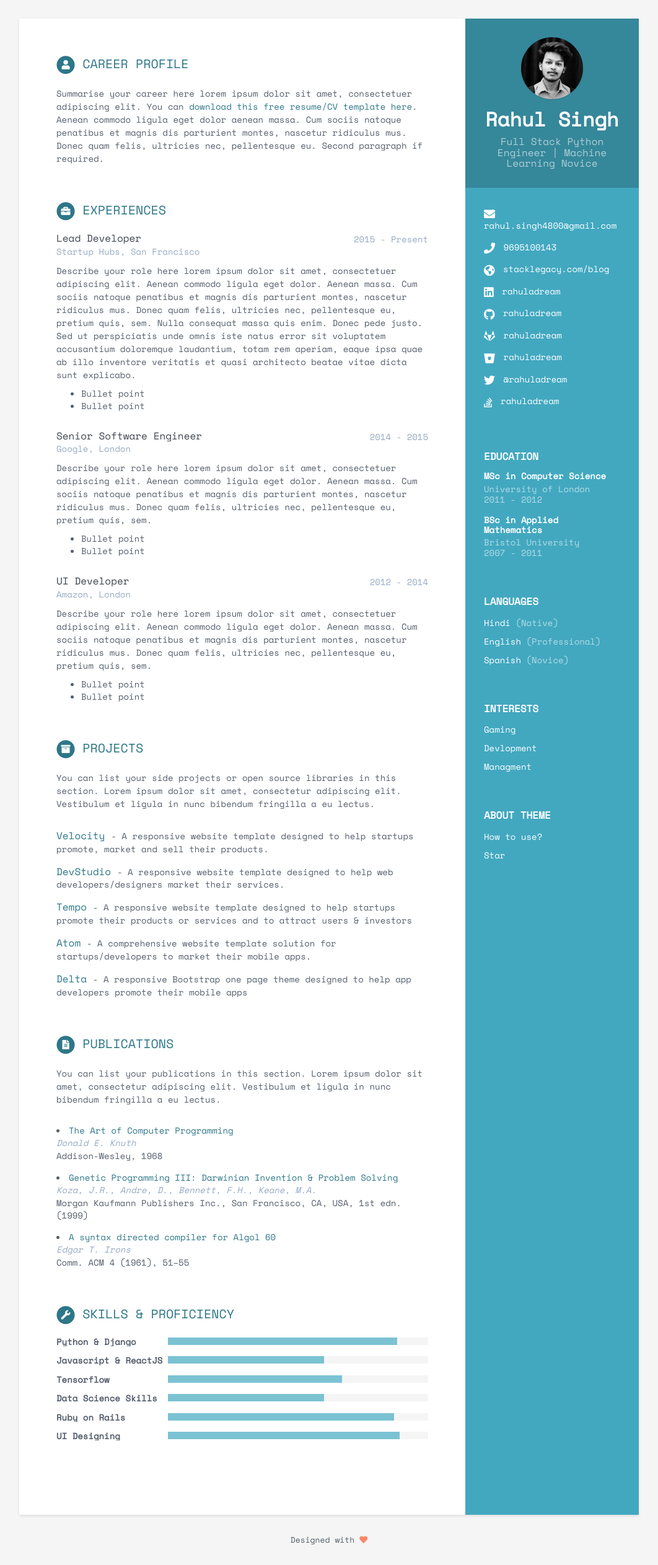
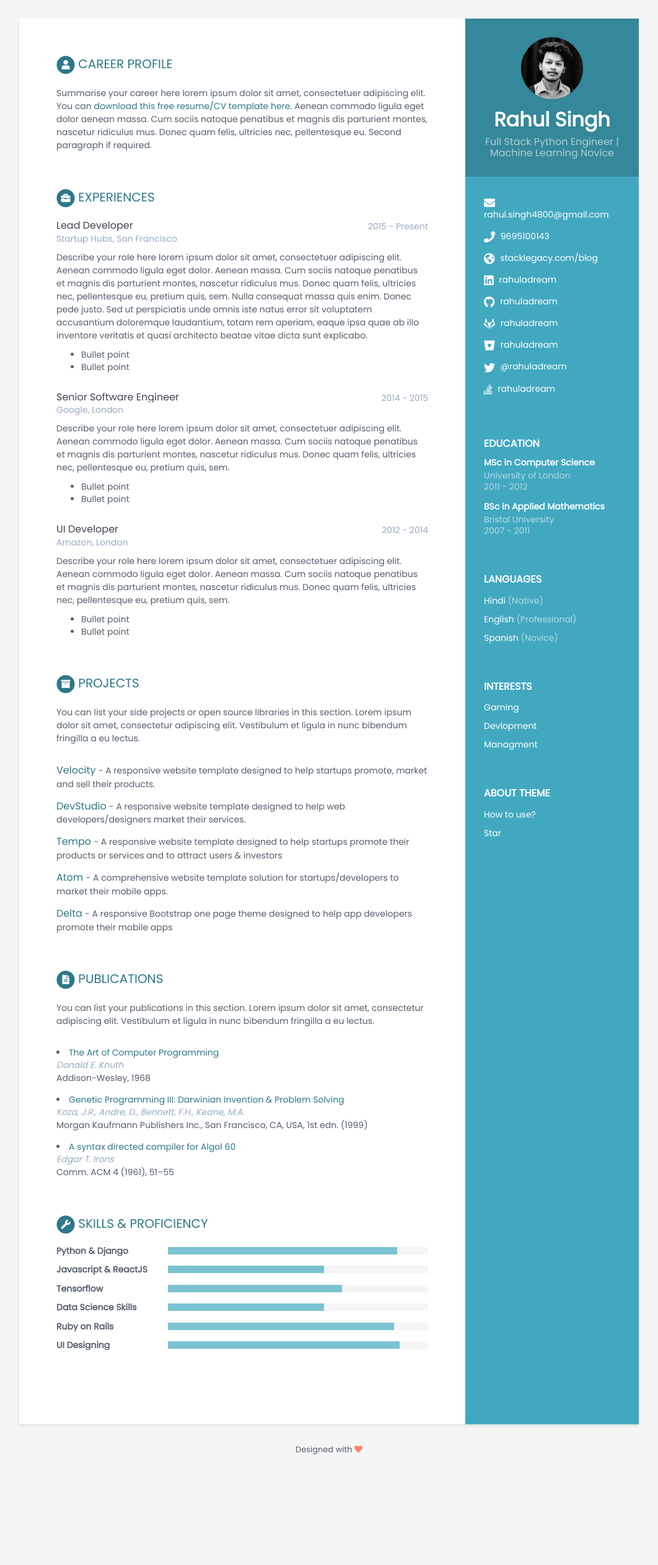
Before and after one commit to rahuladream/rahuladream.github.io, a Jekyll site: the page built from index.html, in a window 1280 px wide. Shown: the whole page at 62% size, without its empty margins (109-1171 px from the left). Built offline with Jekyll 4.4.1, drawn with Linux system fonts in a browser that asks for light colours; after the commit the page ends 2380 px from its top, so only the background shows below that.

Commit message:
changsd to poppins

```diff
--- a/_sass/_base.scss
+++ b/_sass/_base.scss
@@ -7,7 +7,7 @@
 
 
 body {
-    font-family: 'Space Mono', monospace;
+    font-family: 'Poppins', monospace;
     color: $text-color-secondary;
     background: $smoky-white;
     font-size: 14px;
```
